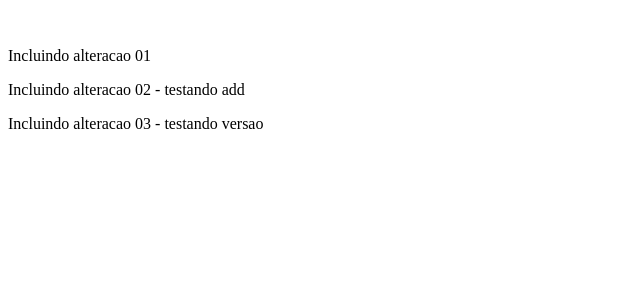
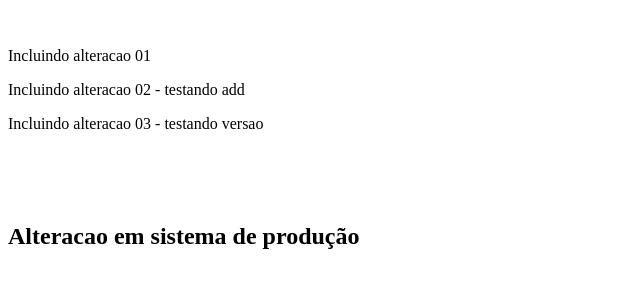
Before and after one commit to renatolidiaguerra/Projeto01, a plain HTML site: page index.html in a window 1280 px wide. Shown: the part 101-388 px from the top of the page, without its empty margins (0-640 px from the left). Drawn offline with Linux system fonts and the light colour scheme.

Commit message:
Update index.html
Atualização de correção em produção

```diff
--- a/index.html
+++ b/index.html
@@ -11,5 +11,7 @@
 		<p>Incluindo alteracao 01</p>
 		<p>Incluindo alteracao 02 - testando add</p>
 		<p>Incluindo alteracao 03 - testando versao</p>
+		<br> <br> <br>
+		<h2>Alteracao em sistema de produção</h2>
 	</body>
 </html>
```
